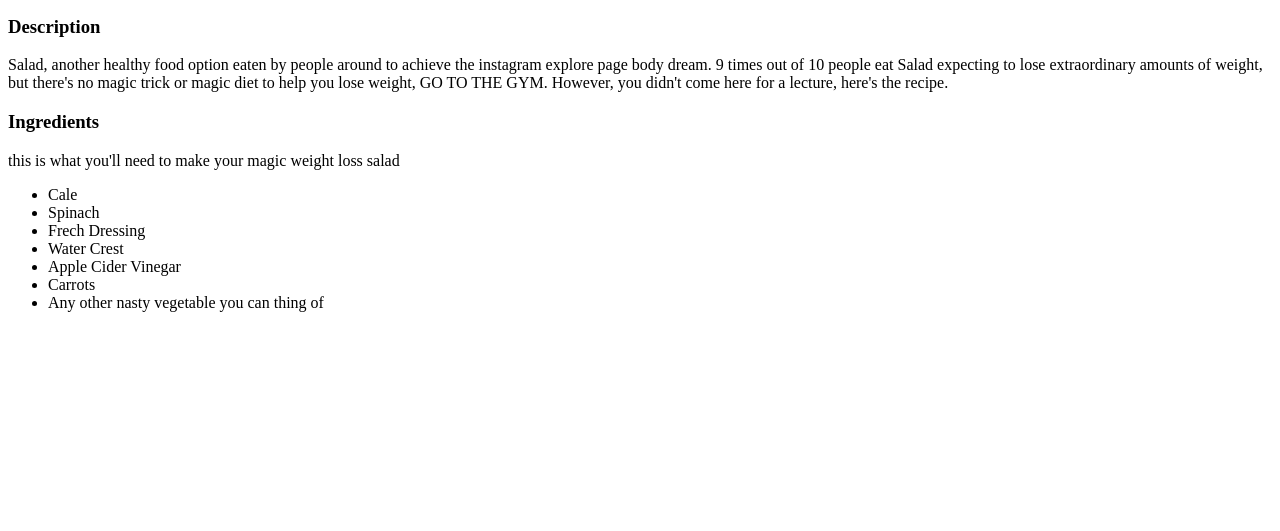
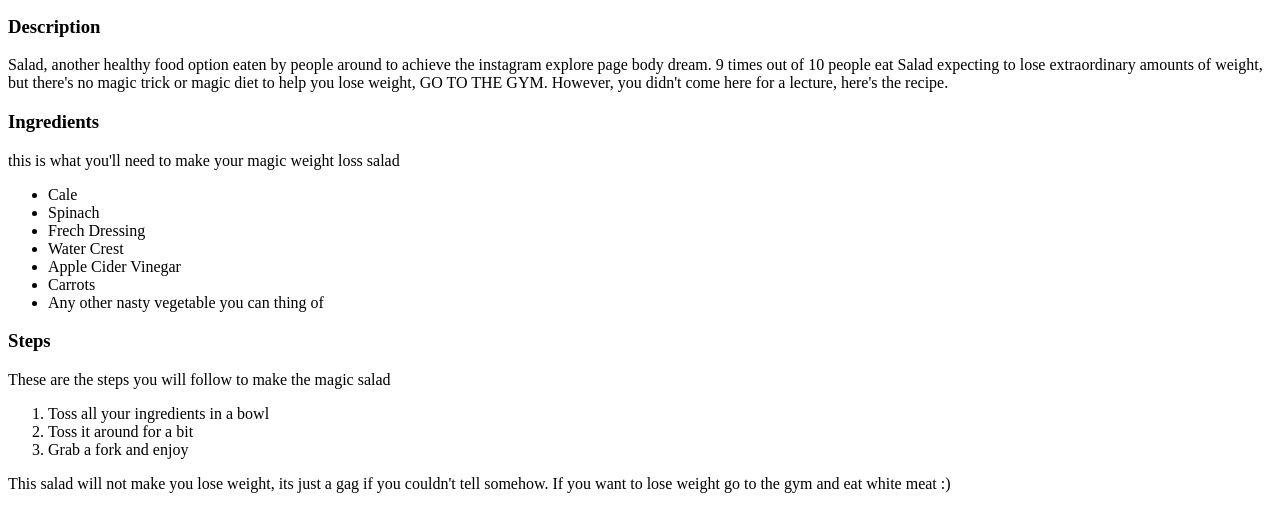
Before and after one commit to bigguylittle/odin-recipes, a plain HTML site: page recipes/salad.html in a window 1280 px wide. Shown: the part 101-632 px from the top of the page. Drawn offline with Linux system fonts and the light colour scheme.

Commit message:
Add steps and side note to finish page

```diff
--- a/recipes/salad.html
+++ b/recipes/salad.html
@@ -28,5 +28,17 @@
     <li>Any other nasty vegetable you can thing of</li>
 
     </ul>
+
+    <h3>Steps</h3>
+    <p>These are the steps you will follow to make the magic salad</p>
+    <ol>
+        <li>Toss all your ingredients in a bowl</li>
+        <li>Toss it around for a bit</li>
+        <li>Grab a fork and enjoy</li>
+    </ol>
+    <p>This salad will not make you lose weight, its just a gag if you
+        couldn't tell somehow. If you want to lose weight go to the gym and eat white meat
+        :)
+    </p>
 </body>
 </html>
```
